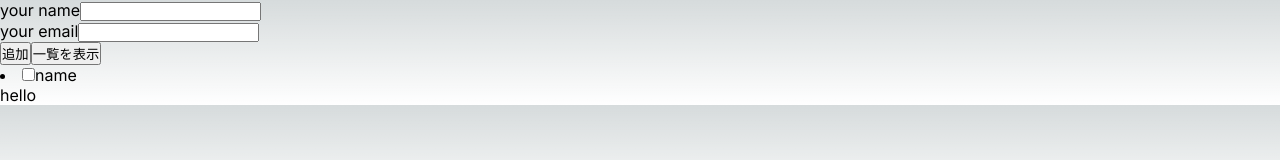
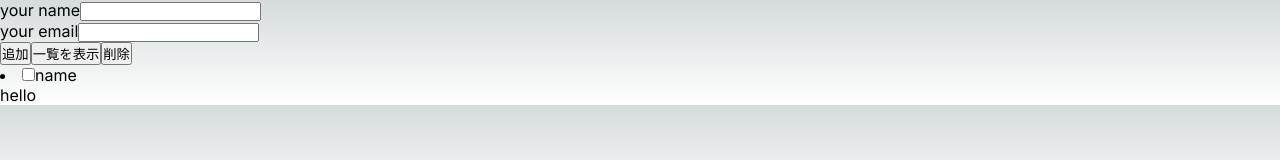
Before and after one commit to Miyamoto-tryk/clean-todo-app, a Next.js app: page / in a window 1280 px wide. Shown: the top 160 px of the page. Built offline with nearby package versions, Linux system fonts and the light colour scheme.

Commit message:
こちら側でidを指定した場合のDELETEを実装

```diff
--- a/src/app/api/users/route.ts
+++ b/src/app/api/users/route.ts
@@ -15,15 +15,15 @@ export async function POST(request: NextRequest) {
   console.log(users);
   return NextResponse.json(users);
 }
-// export async function DELETE(request: NextRequest) {
-//   const id = parseInt(request.nextUrl.searchParams.get("id")!);
+export async function DELETE(request: NextRequest) {
+  const id = parseInt(request.nextUrl.searchParams.get("id")!);
 
-//   await prisma.User.delete({
-//     where: { id },
-//   });
-//   const users = await getAll();
-//   return NextResponse.json(users);
-// }
+  await prisma.User.delete({
+    where: { id },
+  });
+  const users = await getAll();
+  return NextResponse.json(users);
+}
 
 async function getAll() {
   const users = await prisma.User.findMany();
--- a/src/app/page.tsx
+++ b/src/app/page.tsx
@@ -22,14 +22,14 @@ export default function Home() {
   const userRepository = new PrismaUserRepository();
   const presenter = new Presenter();
   const useCaseInteractor = new UseCaseInteractor(userRepository, presenter);
-
   const controller = new Controller(
     useCaseInteractor,
     inputName,
     inputEmail,
     "GET",
-    0
+    4
   );
+
   const handleClick = async (control: string) => {
     controller.setEmail(inputEmail);
     controller.setName(inputName);
@@ -74,6 +74,14 @@ export default function Home() {
         >
           一覧を表示
         </button>
+        <button
+          type="submit"
+          onClick={() => {
+            handleClick("DELETE");
+          }}
+        >
+          削除
+        </button>
       </div>
 
       <View
--- a/src/framework_driver/PrismaUserRepository.ts
+++ b/src/framework_driver/PrismaUserRepository.ts
@@ -11,6 +11,11 @@ export class PrismaUserRepository implements UserRepositoryInterface {
       body: JSON.stringify({ data }),
     });
     const users = await response.json();
+    return users;
+  }
+  async DELETE(id: number) {
+    const response = await fetch(`/api/users?id=${id}`, { method: "DELETE" });
+    const users = response.json();
     return users;
   }
   // async delete(id: number): Promise<void> {
--- a/src/usecases/UseCaseInteractor.ts
+++ b/src/usecases/UseCaseInteractor.ts
@@ -24,11 +24,10 @@ export class UseCaseInteractor implements InputBoundaryInterface {
         email: inputEmail,
       });
       return users;
-      // } else if (inputControl == "delete") {
-      //   const user = await this.userRepository.findById(inputId);
-      //   await this.userRepository.delete(inputId);
-      //   return user;
-      // } else if (inputControl == "update") {
+    } else if (inputControl == "DELETE") {
+      const users = await this.userRepository.DELETE(inputId);
+      return users;
+      //else if (inputControl == "update") {
       //   return await this.userRepository.update(inputId, {
       //     name: inputName,
       //     email: inputEmail,
--- a/src/usecases/UserRepositoryInterface.ts
+++ b/src/usecases/UserRepositoryInterface.ts
@@ -3,7 +3,7 @@ export class User {
 }
 export interface UserRepositoryInterface {
   POST(data: { name: string; email: string }): Promise<User[]>;
-  //DELETE(id: number): Promise<User[]>;
+  DELETE(id: number): Promise<User[]>;
   // update(id: number, data: { name: string; email: string }): Promise<User>;
   GET(): Promise<User[]>;
   // findById(id: number): Promise<User | null>;
```
